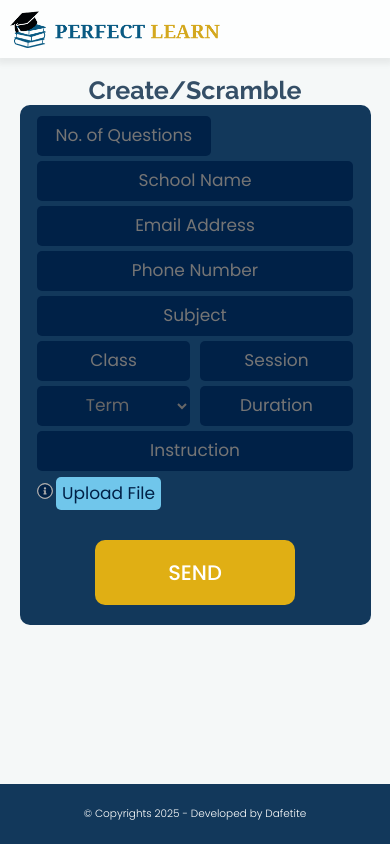
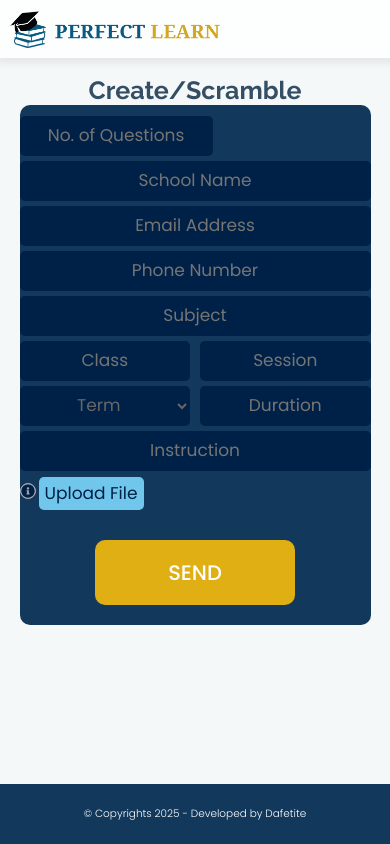
Before and after one commit to DafetiteOgaga/studdiebudie_frontend, a React (Create React App) app: page /scramble in a window 390 px wide. Built offline with nearby package versions, Linux system fonts and the light colour scheme.

Commit message:
fixed Scramble.js: fixed typos and for responsiveness

```diff
--- a/src/components/scrambleQuestions/Scramble.js
+++ b/src/components/scrambleQuestions/Scramble.js
@@ -371,7 +371,7 @@ export default function Scramble() {
 				<form onSubmit={submitHandler}>
 					<div className="col-sm-12" style={{padding: '3% 0 0.5% 0'}}>
 						<div className="c_form">
-							<fieldset className="creae_fieldset">
+							<fieldset className="create_fieldset">
 								<div className="full field">
 									<div className="totalQs">
 										{/* totalQs */}
@@ -496,7 +496,7 @@ export default function Scramble() {
 							<ShuffleQuestions {...args} />
 						</div>
 						:
-						<div className="creae_fieldset">
+						<div className="create_fieldset">
 							<div className="uploadBtncreate">
 								<div style={{
 										display: 'flex',
@@ -513,7 +513,7 @@ export default function Scramble() {
 								</div>
 								{isFile ?
 									<div>
-										<input type="file" accept=".txt,.docx" onChange={handleFileChange}/>
+										<input className="uploadFileInput" type="file" accept=".txt,.docx" onChange={handleFileChange}/>
 									</div>
 									:
 									null}
```
